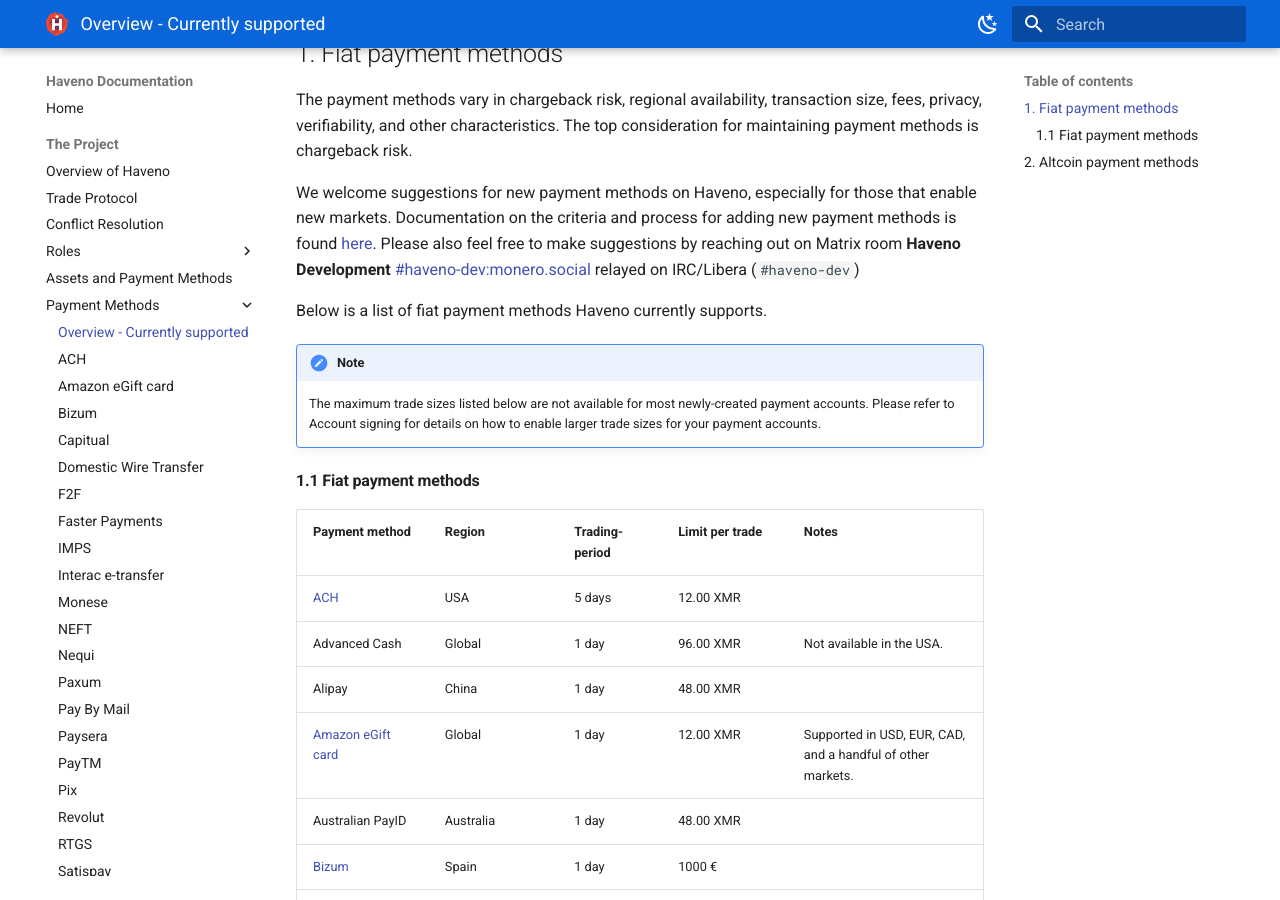
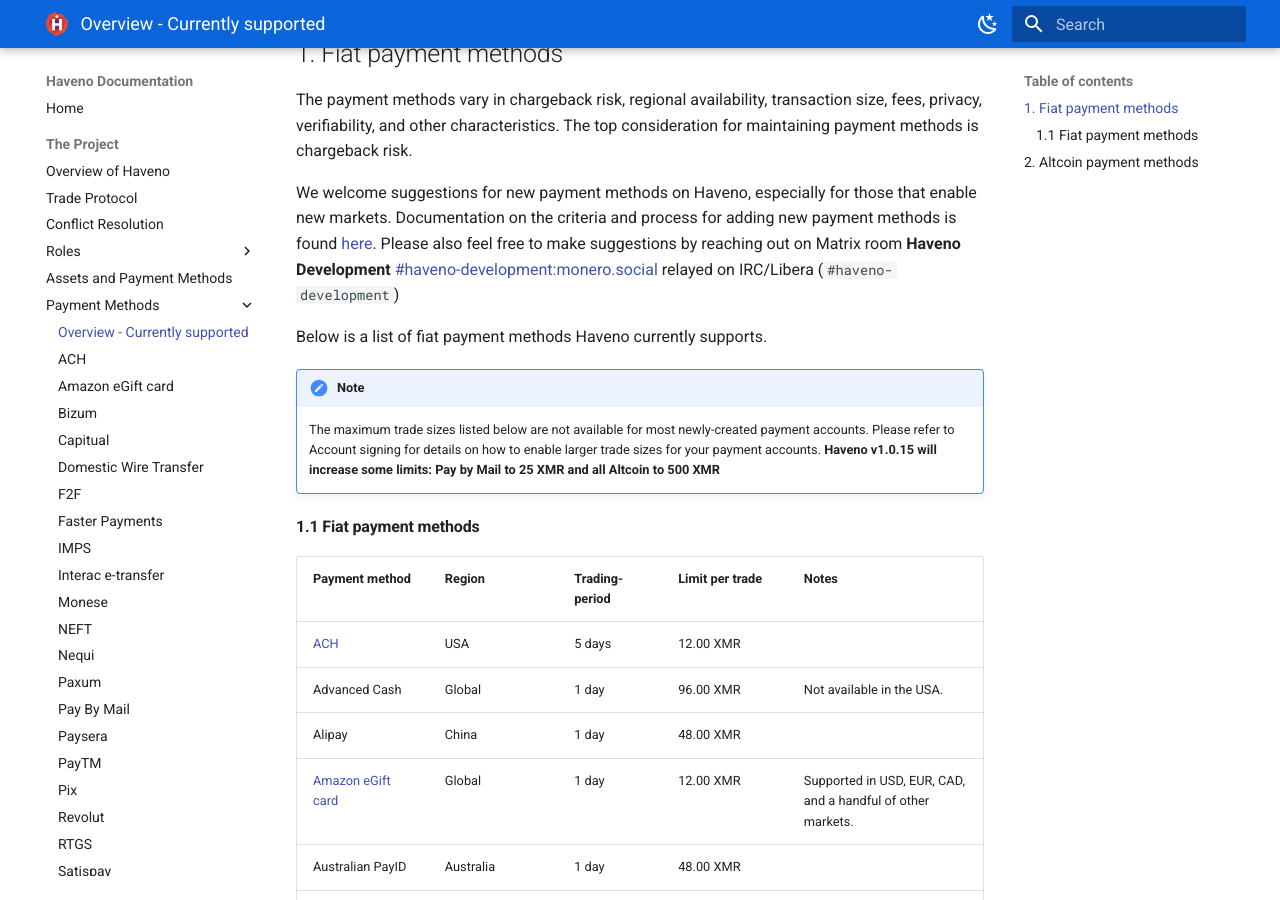
Before and after one commit to boldsuck/haveno-reto-docs, an MkDocs documentation site: the page built from docs/the-project/payment_methods/0-all-methods.md, in a window 1280 px wide and 900 px high, scrolled down 446 px. Built offline with MkDocs 1.6.1 and Material for MkDocs 9.7.7, drawn with Linux system fonts in a browser that asks for light colours; the version menu is left out.

Commit message:
Fix Matrix links

```diff
--- a/docs/the-project/payment_methods/0-all-methods.md
+++ b/docs/the-project/payment_methods/0-all-methods.md
@@ -10,12 +10,13 @@
 
 The payment methods vary in chargeback risk, regional availability, transaction size, fees, privacy, verifiability, and other characteristics. The top consideration for maintaining payment methods is chargeback risk.
 
-We welcome suggestions for new payment methods on Haveno, especially for those that enable new markets. Documentation on the criteria and process for adding new payment methods is found [here](https://github.com/haveno-dex/listing). Please also feel free to make suggestions by reaching out on Matrix room **Haveno Development** [#haveno-dev:monero.social](https://matrix.to/#/#haveno-dev:monero.social) relayed on IRC/Libera (`#haveno-dev`)
+We welcome suggestions for new payment methods on Haveno, especially for those that enable new markets. Documentation on the criteria and process for adding new payment methods is found [here](https://github.com/haveno-dex/listing). Please also feel free to make suggestions by reaching out on Matrix room **Haveno Development** [#haveno-development:monero.social](https://matrix.to/#/#haveno-development:monero.social) relayed on IRC/Libera (`#haveno-development`)
 
 Below is a list of fiat payment methods Haveno currently supports.
 
 !!! note
     The maximum trade sizes listed below are not available for most newly-created payment accounts. Please refer to Account signing for details on how to enable larger trade sizes for your payment accounts.
+    **Haveno v1.0.15 will increase some limits: Pay by Mail to 25 XMR and all Altcoin to 500 XMR**
 
 #### 1.1 Fiat payment methods
 
```
Also changed, not shown: docs/index.md (+1 -1 lines).
